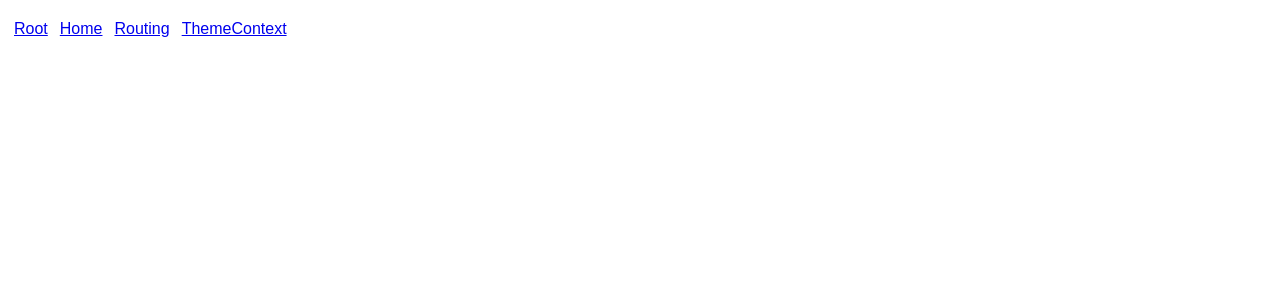
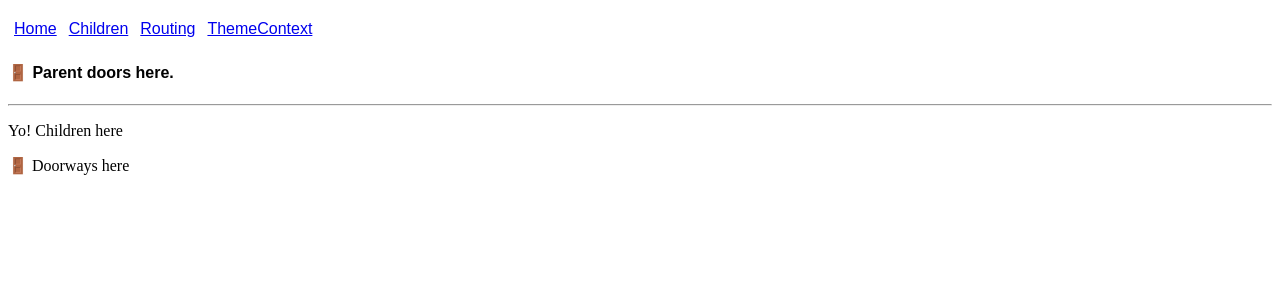
Before and after one commit to srgg6701/react-mini, a React app: page /children in a window 1280 px wide. Shown: the top 300 px of the page. Built offline with nearby package versions, Linux system fonts and the light colour scheme.

Commit message:
Refactoring, set base

```diff
--- a/index.html
+++ b/index.html
@@ -2,6 +2,10 @@
 <html lang="en">
   <head>
     <title>Minimal React</title>
+    <base id="set_base" />
+    <script>
+      document.getElementById('set_base').setAttribute('href', location.protocol+'//'+location.host+'/');
+    </script>
     <link rel="stylesheet" href="src/style.css">
   </head>
     <body>
--- a/src/App.js
+++ b/src/App.js
@@ -3,7 +3,7 @@ import './components/debug'
 import { Route } from 'react-router-dom'
 import Menu from './Menu'
 import Default from './components/Default'
-import Home from './components/Home'
+import Children from './components/Children'
 import Routing from './components/Routing'
 import ThemeContext from './components/Theme'
 
@@ -14,7 +14,7 @@ const App = () => {
     <React.Fragment>
       <Menu />
       <Route path='/' exact component={Default} />
-      <Route path='/home' exact component={Home} />
+      <Route path='/children' exact component={Children} />
       <Route path='/routing' component={Routing} />
       <Route path='/context' component={ThemeContext} />
     </React.Fragment>
--- a/src/Menu.js
+++ b/src/Menu.js
@@ -6,13 +6,13 @@ function setMenuOption(link, text){
 }
 
 function makeMenu() {
-    return Object.entries({ home: 'Home', routing: 'Routing', context: 'ThemeContext' }).map(entry => {
+    return Object.entries({ children: 'Children', routing: 'Routing', context: 'ThemeContext' }).map(entry => {
         return setMenuOption(entry[0], entry[1])
     });
 }
 
 export default () => (
     <ul className="menu">
-    {setMenuOption('', 'Root')}
+    {setMenuOption('', 'Home')}
     {makeMenu()}
 </ul>)
--- a/src/components/Home.js
+++ b/src/components/Children.js
@@ -9,14 +9,16 @@ class Doors extends React.Component {
         return <div>🚪 Doorways here</div>
     }
     render() {
-        return <div>Doors comes here!{this.props.children}</div>;
+        return (<div>
+            <h4>🚪 Parent doors here.</h4>
+            {this.props.children}
+        </div>);
     }
 }
 
-export default class Home extends React.Component {
+export default class Children extends React.Component {
     render() {
         return <div>
-            🏡 Home, sweet home!
             <Doors level="top">
                 <hr/>
                 <p>Yo! Children here</p>
--- a/src/components/Default.js
+++ b/src/components/Default.js
@@ -2,7 +2,8 @@ import React from 'react'
 
 export default () => (
     <React.Fragment>
-        <h1>Hello, Dude!</h1>
+        <h1>🏡 Home, sweet home!</h1>
+        <h3>Hello, Dude!</h3>
         <p>This is what I can provide to you by default. Not too fancy, huh?</p>
         <p>Anyway, you are always free to make The Universe better!</p>
     </React.Fragment>
--- a/src/style.css
+++ b/src/style.css
@@ -1,3 +1,6 @@
+h1,h2,h3,h4{
+    font-family: Arial, Helvetica, serif;
+}
 ul.menu{
     padding: 0;
 }
```
